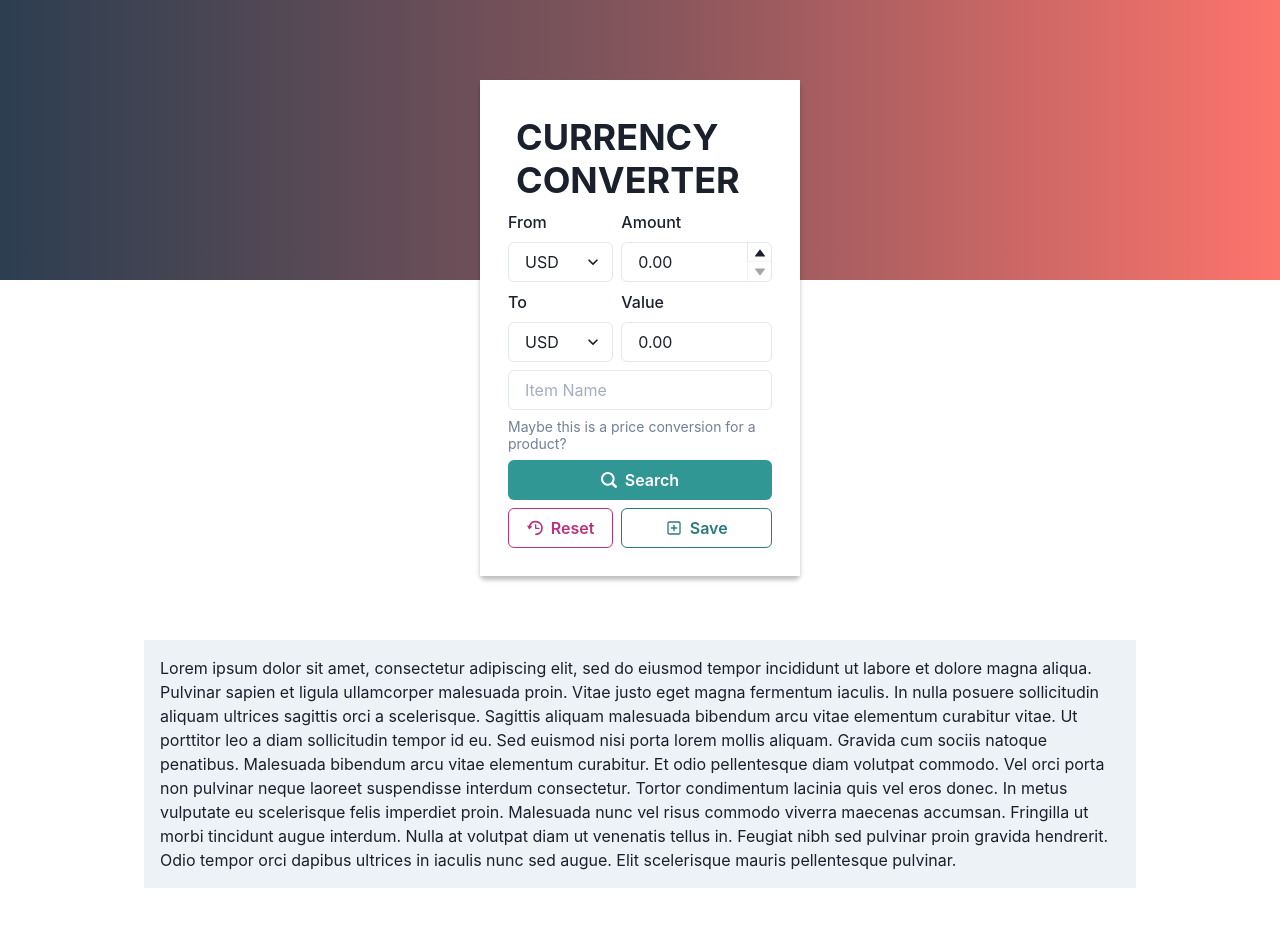
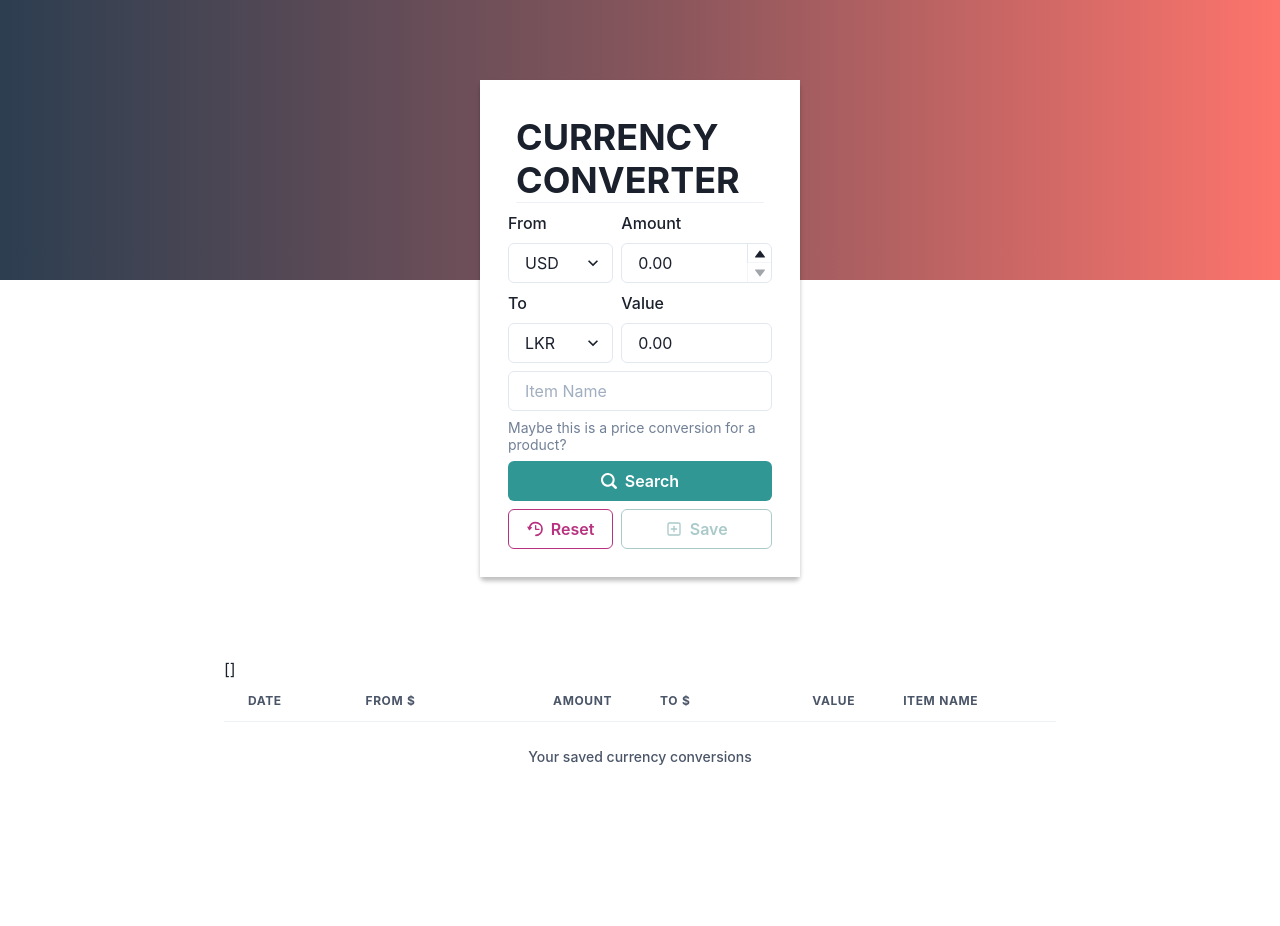
Before and after one commit to SeanCassiere/react-currency-converter, a React (Create React App) app: page / in a window 1280 px wide. Shown: the top 926 px of the page. After the commit the page ends 823 px from the top, so only its background shows below. Built offline with nearby package versions, Linux system fonts and the light colour scheme.

Commit message:
Redux State saving Favorites

```diff
--- a/package.json
+++ b/package.json
@@ -17,6 +17,7 @@
     "react-redux": "^7.2.2",
     "react-scripts": "4.0.1",
     "redux": "^4.0.5",
+    "redux-devtools-extension": "^2.13.8",
     "redux-thunk": "^2.3.0",
     "web-vitals": "^0.2.4"
   },
--- a/src/components/ExchangeCard.js
+++ b/src/components/ExchangeCard.js
@@ -1,5 +1,8 @@
 import React, { useState, useEffect } from "react"
 import { currencies } from "../utils/currencies"
+import { useDispatch } from "react-redux"
+
+import { ADD_TO_FAVORITES } from "../constants/favoritesConstants"
 
 import {
   Box,
@@ -19,40 +22,59 @@ import {
   FormHelperText,
   Button,
   FormLabel,
+  Divider,
 } from "@chakra-ui/react"
 
 import { RepeatClockIcon, PlusSquareIcon, Search2Icon } from "@chakra-ui/icons"
 
 const initialState = {
   fromCurrency: "USD",
-  toCurrency: "USD",
   fromAmount: "0.00",
+  toCurrency: "LKR",
+  toAmount: "0.00",
   itemName: "",
 }
 
 const ExchangeCard = () => {
   const showDebugger = false
 
+  const dispatch = useDispatch()
+
   const [fromCurrency, setFromCurrency] = useState("")
+  const [fromAmount, setFromAmount] = useState("")
   const [toCurrency, setToCurrency] = useState("")
-  const [fromAmount, setFromAmount] = useState("")
+  const [toAmount, setToAmount] = useState("")
   const [itemName, setItemName] = useState("")
+
   const [isSearching, setIsSearching] = useState(false)
+  const [cannotSave, setCannotSave] = useState(true)
 
   const handleSubmit = () => {
+    setCannotSave(true)
     setIsSearching(true)
     console.log("submitting")
     setTimeout(() => {
       setIsSearching(false)
-    }, 5000)
+      setCannotSave(false)
+    }, 1500)
   }
 
   const handleSave = () => {
+    const saveData = {
+      fromCurrency,
+      fromAmount,
+      toCurrency,
+      toAmount,
+      itemName,
+      date: Date.now(),
+    }
+    dispatch({ type: ADD_TO_FAVORITES, payload: saveData })
+    console.log("saving")
     setFromCurrency(initialState.fromCurrency)
+    setFromAmount(initialState.fromAmount)
     setToCurrency(initialState.toCurrency)
-    setFromAmount(initialState.fromAmount)
+    setToAmount(initialState.toAmount)
     setItemName(initialState.itemName)
-    console.log("saving")
   }
 
   const handleReset = () => {
@@ -65,8 +87,9 @@ const ExchangeCard = () => {
 
   useEffect(() => {
     setFromCurrency(initialState.fromCurrency)
+    setFromAmount(initialState.fromAmount)
     setToCurrency(initialState.toCurrency)
-    setFromAmount(initialState.fromAmount)
+    setToAmount(initialState.toAmount)
     setItemName(initialState.itemName)
   }, [])
 
@@ -76,6 +99,7 @@ const ExchangeCard = () => {
         <Center margin='2'>
           <Heading as='h1' size='xl'>
             CURRENCY CONVERTER
+            <Divider />
           </Heading>
         </Center>
 
@@ -135,7 +159,7 @@ const ExchangeCard = () => {
             <FormControl id='to-value'>
               <FormLabel>Value</FormLabel>
               <NumberInput
-                defaultValue={0.0}
+                value={toAmount}
                 precision={2}
                 min={0}
                 isReadOnly={true}
@@ -190,6 +214,7 @@ const ExchangeCard = () => {
               variant='outline'
               style={{ width: "100%" }}
               onClick={handleSave}
+              disabled={cannotSave}
             >
               Save
             </Button>
--- a/src/components/FavoriteList.js
+++ b/src/components/FavoriteList.js
@@ -1,30 +1,53 @@
 import React from "react"
-import { Box, Container } from "@chakra-ui/react"
+import {
+  Box,
+  Container,
+  Table,
+  Thead,
+  Tbody,
+  Tr,
+  Th,
+  Td,
+  TableCaption,
+} from "@chakra-ui/react"
+import { useSelector } from "react-redux"
 
 const FavoriteList = () => {
+  const favoritesList = useSelector((state) => state.favoritesList)
   return (
-    <div style={{ margin: "4rem" }}>
-      <Container maxW='5xl' centerContent>
-        <Box padding='4' bg='gray.100' maxW='5xl' w='100%'>
-          <p>
-            Lorem ipsum dolor sit amet, consectetur adipiscing elit, sed do
-            eiusmod tempor incididunt ut labore et dolore magna aliqua. Pulvinar
-            sapien et ligula ullamcorper malesuada proin. Vitae justo eget magna
-            fermentum iaculis. In nulla posuere sollicitudin aliquam ultrices
-            sagittis orci a scelerisque. Sagittis aliquam malesuada bibendum
-            arcu vitae elementum curabitur vitae. Ut porttitor leo a diam
-            sollicitudin tempor id eu. Sed euismod nisi porta lorem mollis
-            aliquam. Gravida cum sociis natoque penatibus. Malesuada bibendum
-            arcu vitae elementum curabitur. Et odio pellentesque diam volutpat
-            commodo. Vel orci porta non pulvinar neque laoreet suspendisse
-            interdum consectetur. Tortor condimentum lacinia quis vel eros
-            donec. In metus vulputate eu scelerisque felis imperdiet proin.
-            Malesuada nunc vel risus commodo viverra maecenas accumsan.
-            Fringilla ut morbi tincidunt augue interdum. Nulla at volutpat diam
-            ut venenatis tellus in. Feugiat nibh sed pulvinar proin gravida
-            hendrerit. Odio tempor orci dapibus ultrices in iaculis nunc sed
-            augue. Elit scelerisque mauris pellentesque pulvinar.
-          </p>
+    <div style={{ marginTop: "4rem", marginBottom: "2rem" }}>
+      <Container maxW='4xl' centerContent>
+        <Box padding='4' bg='white' maxW='4xl' w='100%'>
+          {console.log(favoritesList)}
+          <p>{JSON.stringify(favoritesList)}</p>
+          <Table variant='striped'>
+            <TableCaption>Your saved currency conversions</TableCaption>
+            <Thead>
+              <Tr>
+                <Th>Date</Th>
+                <Th>From $</Th>
+                <Th isNumeric>Amount</Th>
+                <Th>To $</Th>
+                <Th isNumeric>Value</Th>
+                <Th>Item Name</Th>
+              </Tr>
+            </Thead>
+            <Tbody>
+              {favoritesList.map((item, i) => {
+                const date = new Date(item.date)
+                return (
+                  <Tr key={i}>
+                    <Td>{date.toLocaleDateString()}</Td>
+                    <Td>{item.fromCurrency}</Td>
+                    <Td isNumeric>{item.fromAmount}</Td>
+                    <Td>{item.toCurrency}</Td>
+                    <Td isNumeric>{item.toAmount}</Td>
+                    <Td>{item.itemName}</Td>
+                  </Tr>
+                )
+              })}
+            </Tbody>
+          </Table>
         </Box>
       </Container>
     </div>
--- /dev/null
+++ b/src/constants/favoritesConstants.js
@@ -0,0 +1 @@
+export const ADD_TO_FAVORITES = "ADD_TO_FAVORITES"
--- a/src/index.js
+++ b/src/index.js
@@ -1,13 +1,17 @@
 import React from "react"
 import ReactDOM from "react-dom"
 import { ChakraProvider } from "@chakra-ui/react"
+import { Provider } from "react-redux"
+import store from "./store"
 
 import "./index.css"
 import App from "./App"
 
 ReactDOM.render(
-  <ChakraProvider>
-    <App />
-  </ChakraProvider>,
+  <Provider store={store}>
+    <ChakraProvider>
+      <App />
+    </ChakraProvider>
+  </Provider>,
   document.getElementById("root")
 )
--- /dev/null
+++ b/src/reducers/favoritesReducer.js
@@ -0,0 +1,10 @@
+import { ADD_TO_FAVORITES } from "../constants/favoritesConstants"
+
+export const favoritesReducers = (state = [], action) => {
+  switch (action.type) {
+    case ADD_TO_FAVORITES:
+      return [action.payload, ...state]
+    default:
+      return state
+  }
+}
--- /dev/null
+++ b/src/store.js
@@ -0,0 +1,23 @@
+import { createStore, combineReducers, applyMiddleware } from "redux"
+import thunk from "redux-thunk"
+import { composeWithDevTools } from "redux-devtools-extension"
+
+import { favoritesReducers } from "./reducers/favoritesReducer"
+
+const reducer = combineReducers({
+  favoritesList: favoritesReducers,
+})
+
+const initialState = {
+  favoritesList: [],
+}
+
+const middleware = [thunk]
+
+const store = createStore(
+  reducer,
+  initialState,
+  composeWithDevTools(applyMiddleware(...middleware))
+)
+
+export default store
```
Also changed, not shown: 1 other file (tests, documents, lock files or other folders).
